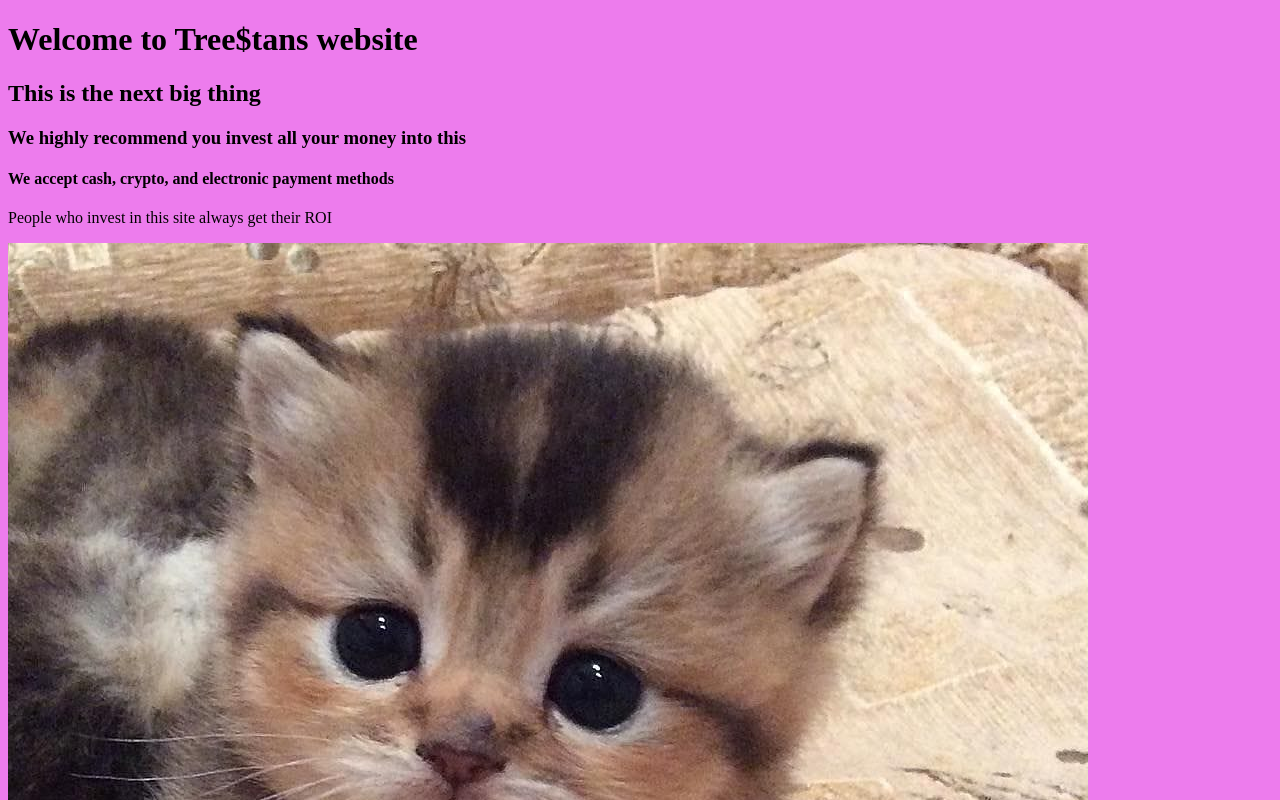
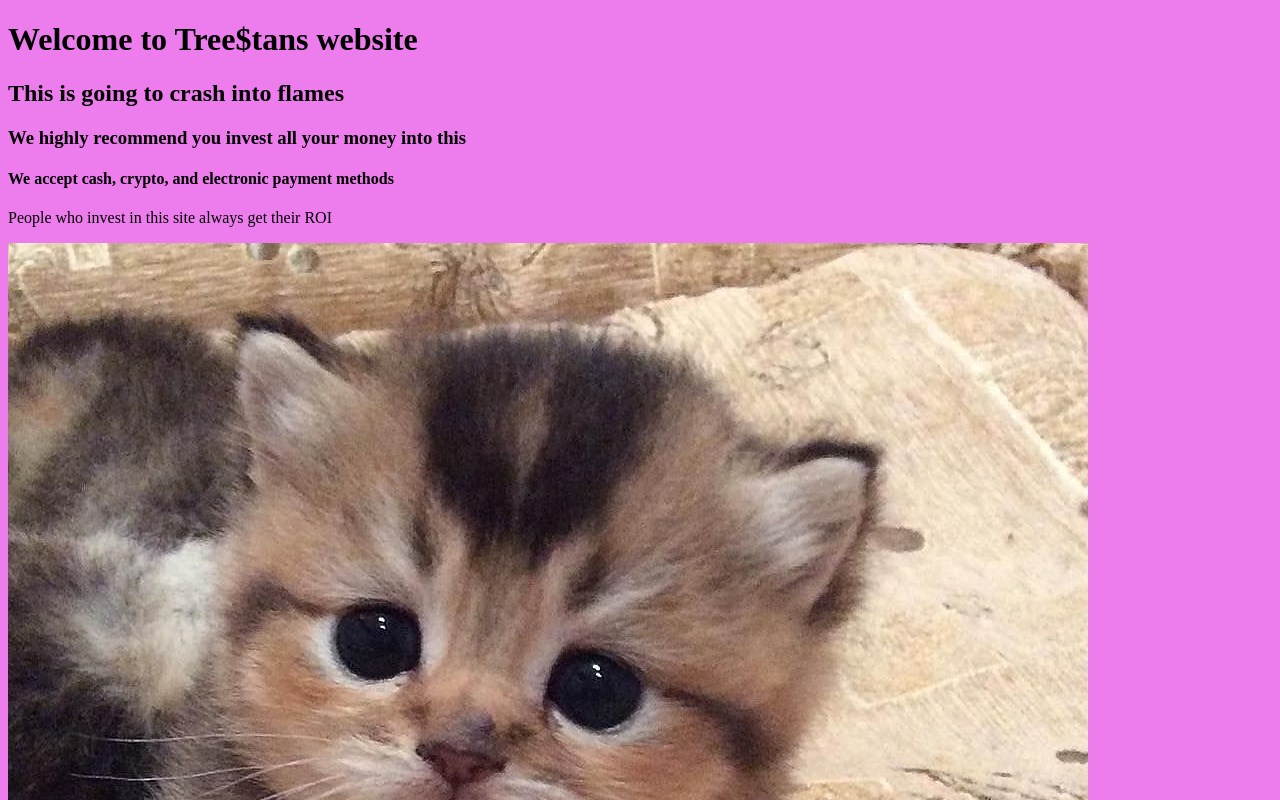
Before and after one commit to Treestann/tristan-archive, a plain HTML site: page index.html in a window 1280 px wide. Shown: the top 800 px of the page. Drawn offline with Linux system fonts and the light colour scheme.

Commit message:
Add files via upload
edited a line

```diff
--- a/index.html
+++ b/index.html
@@ -7,7 +7,7 @@
 
   <body>
     <h1>Welcome to Tree$tans website</h1>
-    <h2>This is the next big thing</h2>
+    <h2>This is going to crash into flames</h2>
     <h3>We highly recommend you invest all your money into this</h3>
     <h4>We accept cash, crypto, and electronic payment methods</h4>
     <div>
```
